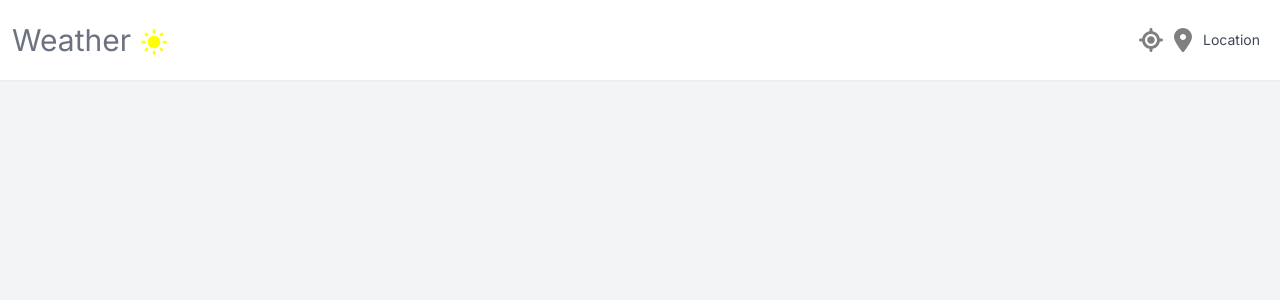
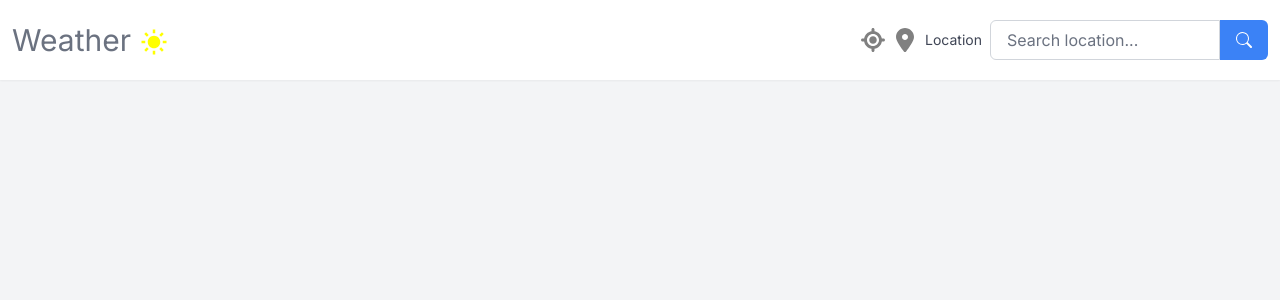
Before and after one commit to oatmilkies/weather-app, a Next.js app: page / in a window 1280 px wide. Shown: the top 300 px of the page. Built offline with nearby package versions, Linux system fonts and the light colour scheme.

Commit message:
Add search box input field

```diff
--- /dev/null
+++ b/src/app/components/IconSearch.tsx
@@ -0,0 +1,18 @@
+// icon:search | Bootstrap https://icons.getbootstrap.com/ | Bootstrap
+import * as React from "react";
+
+function IconSearch(props: React.SVGProps<SVGSVGElement>) {
+  return (
+    <svg
+      fill="white"
+      viewBox="0 0 16 16"
+      height="1em"
+      width="1em"
+      {...props}
+    >
+      <path d="M11.742 10.344a6.5 6.5 0 10-1.397 1.398h-.001c.03.04.062.078.098.115l3.85 3.85a1 1 0 001.415-1.414l-3.85-3.85a1.007 1.007 0 00-.115-.1zM12 6.5a5.5 5.5 0 11-11 0 5.5 5.5 0 0111 0z" />
+    </svg>
+  );
+}
+
+export default IconSearch;
--- a/src/app/components/Navbar.tsx
+++ b/src/app/components/Navbar.tsx
@@ -1,27 +1,31 @@
 /** @format */
 
-import React from 'react';
-import IconBxsSun from './IconBxsSun';
-import IconLocationCrosshairs from './IconLocationCrosshairs';
-import IconLocationDot from './IconLocationDot';
+import React from "react";
+import IconBxsSun from "./IconBxsSun";
+import IconLocationCrosshairs from "./IconLocationCrosshairs";
+import IconLocationDot from "./IconLocationDot";
+import Searchbox from "./SearchBox";
 
 type Props = {};
 
-export default function Navbar({ }: Props) {
+export default function Navbar({}: Props) {
   return (
-    <nav className='shadow-sm sticky top-0 left-0 z-50 bg-white' >
-      <div className='h-[80px] w-full flex justify-between items-center max-w-7xl px-3 mx-auto'>
-        <div className='flex items-center justify-center gap-2'>
-          <h2 className='text-gray-500 text-3xl'>Weather</h2>
-          <IconBxsSun className='text-3xl mt-1'/>
+    <nav className="shadow-sm sticky top-0 left-0 z-50 bg-white">
+      <div className="h-[80px] w-full flex justify-between items-center max-w-7xl px-3 mx-auto">
+        <div className="flex items-center justify-center gap-2">
+          <h2 className="text-gray-500 text-3xl">Weather</h2>
+          <IconBxsSun className="text-3xl mt-1" />
         </div>
+
         {/* Location information */}
-        <section className='flex gap-2 items-center'>
-          <IconLocationCrosshairs className='text-2xl hover:opacity-80 cursor-pointer'/>
-          <IconLocationDot className='text-2xl'/>
-          <p className='text-slate-900/80 text-sm'> Location </p>
+        <section className="flex gap-2 items-center">
+          <IconLocationCrosshairs className="text-2xl hover:opacity-80 cursor-pointer" />
+          <IconLocationDot className="text-2xl" />
+          <p className="text-slate-900/80 text-sm"> Location </p>
+
+          {/* Search box */}
           <div>
-            {/* Search box */}
+            <Searchbox />
           </div>
         </section>
       </div>
--- /dev/null
+++ b/src/app/components/Searchbox.tsx
@@ -0,0 +1,29 @@
+import React from "react";
+import IconSearch from "./IconSearch";
+
+type Props = {
+  className?: string;
+  value: string;
+  onChange: React.ChangeEventHandler<HTMLInputElement> | undefined;
+  onSubmit: React.FormEventHandler<HTMLFormElement> | undefined;
+};
+
+export default function Searchbox(props: Props) {
+  return (
+    <form
+      onSubmit={props.onSubmit}
+      className="flex relative items-center justify-center h-10"
+    >
+      <input
+        type="text"
+        value={props.value}
+        onChange={props.onChange}
+        placeholder="Search location..."
+        className="px-4 py-2 w-[230px] border border-gray-300 rounded-l-md focus:outline-none focus:border-blue-500 h-full placeholder-gray-500"
+      />
+      <button className="px-4 py-[9px] bg-blue-500 text-white rounded-r-md focus:outline-none hover:bg-blue-600 h-full">
+        <IconSearch />
+      </button>
+    </form>
+  );
+}
--- a/src/app/globals.css
+++ b/src/app/globals.css
@@ -1,33 +1,3 @@
 @tailwind base;
 @tailwind components;
 @tailwind utilities;
-
-:root {
-  --foreground-rgb: 0, 0, 0;
-  --background-start-rgb: 214, 219, 220;
-  --background-end-rgb: 255, 255, 255;
-}
-
-@media (prefers-color-scheme: dark) {
-  :root {
-    --foreground-rgb: 255, 255, 255;
-    --background-start-rgb: 0, 0, 0;
-    --background-end-rgb: 0, 0, 0;
-  }
-}
-
-body {
-  color: rgb(var(--foreground-rgb));
-  background: linear-gradient(
-      to bottom,
-      transparent,
-      rgb(var(--background-end-rgb))
-    )
-    rgb(var(--background-start-rgb));
-}
-
-@layer utilities {
-  .text-balance {
-    text-wrap: balance;
-  }
-}
--- a/src/app/page.tsx
+++ b/src/app/page.tsx
@@ -1,4 +1,3 @@
-import Image from "next/image";
 import Navbar from "./components/Navbar";
 
 export default function Home() {
--- a/tailwind.config.ts
+++ b/tailwind.config.ts
@@ -7,13 +7,7 @@ const config: Config = {
     "./src/app/**/*.{js,ts,jsx,tsx,mdx}",
   ],
   theme: {
-    extend: {
-      backgroundImage: {
-        "gradient-radial": "radial-gradient(var(--tw-gradient-stops))",
-        "gradient-conic":
-          "conic-gradient(from 180deg at 50% 50%, var(--tw-gradient-stops))",
-      },
-    },
+    extend: {},
   },
   plugins: [],
 };
```
